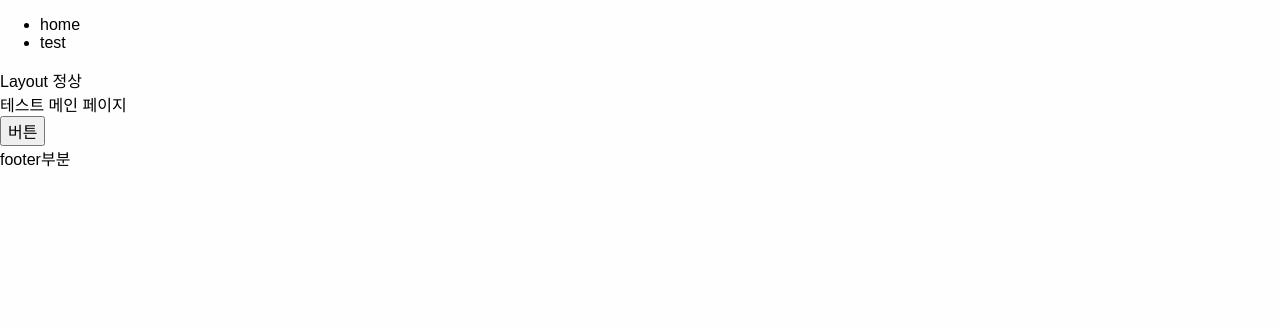
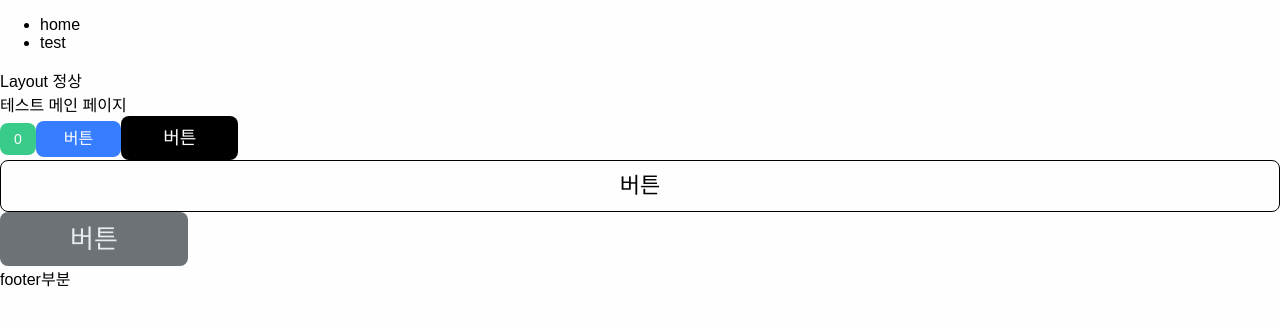
Before and after one commit to Jaewoneeee/study-project, a Next.js app: page /test in a window 1280 px wide. Shown: the top 326 px of the page. Built offline with nearby package versions, Linux system fonts and the light colour scheme.

Commit message:
버튼 컴포넌트 추상화

```diff
--- a/src/@types/global.d.ts
+++ b/src/@types/global.d.ts
@@ -1,3 +1,2 @@
 declare global {}
-type PartialPick<T, K extends keyof T> = Partial<Omit<T, K>> &
-    Required<Pick<T, K>>;
+type PartialPick<T, K extends keyof T> = Partial<Omit<T, K>> & Required<Pick<T, K>>;
--- a/src/components/ui/Button.tsx
+++ b/src/components/ui/Button.tsx
@@ -1,38 +1,123 @@
 import styled from "@emotion/styled";
-import React from "react";
 import { css } from "@emotion/react";
-
 export interface ButtonProps {
-    color: string;
+    variant: "default" | "white" | "green" | "blue";
+    size: "xsmall" | "small" | "medium" | "large" | "xlarge";
     fullWidth: boolean;
-    size: "small" | "medium" | "large";
-    variant: "primary" | "secondary";
-    loading: boolean; // loading 으로 받는데 isLoading 으로 바꿔서 사용할 수 있는 타입 유틸
-    onClick1: () => void;
-    //onClick2: (): void; // 타입스크립트 공변성, 반공변성 => 집합론(수학과 대학원) => 함수형 프로그래밍 => 펑터, 모나드 => Javscript 로 배우는 SICP
+    isLoading: boolean;
+    disabled: boolean;
+    onClick: () => void;
 }
 
-type Props = PartialPick<ButtonProps, "variant" | "size"> &
-    React.HTMLAttributes<HTMLButtonElement>;
+const sizeStyles = (theme: any, size: string) => {
+    switch (size) {
+        case "xsmall":
+            return css`
+                padding: 4px 14px;
+                ${theme.typography.button.xsmall}
+            `;
+        case "small":
+            return css`
+                padding: 4px 28px;
+                ${theme.typography.button.small}
+            `;
+        case "large":
+            return css`
+                padding: 8px 48px;
+                ${theme.typography.button.large}
+            `;
+        case "xlarge":
+            return css`
+                padding: 8px 70px;
+                ${theme.typography.button.xlarge}
+            `;
+        default:
+            return css`
+                padding: 6px 42px;
+                ${theme.typography.button.medium}
+            `;
+    }
+};
 
-type Styled = Required<Pick<Props, "variant">>;
+const variantStyles = (theme: any, variant: string) => {
+    switch (variant) {
+        case "white":
+            return css`
+                background-color: ${theme.colors.neutral[10]};
+                color: ${theme.colors.primary};
+                border: 1px solid ${theme.colors.primary};
+            `;
+        case "green":
+            return css`
+                background-color: ${theme.colors.secondary.green};
+                color: ${theme.colors.neutral[10]};
+                border: none;
+            `;
+        case "blue":
+            return css`
+                background-color: ${theme.colors.secondary.blue};
+                color: ${theme.colors.neutral[10]};
+                border: none;
+            `;
+        default:
+            return css`
+                background-color: ${theme.colors.primary};
+                color: ${theme.colors.neutral[10]};
+                border: none;
+            `;
+    }
+};
 
-export default function Button({
-    children,
-    color,
-    //variant = "priamry",
-    ...props
-}: React.PropsWithChildren<Props>) {
+const loadingStyles = css`
+    opacity: 0.6;
+    pointer-events: none;
+`;
+
+const disabledStyles = (theme: any) => {
+    return css`
+        background-color: ${theme.colors.neutral[40]};
+        color: ${theme.colors.neutral[30]};
+        cursor: not-allowed;
+    `;
+};
+
+type Props = PartialPick<ButtonProps, "variant" | "size"> & React.HTMLAttributes<HTMLButtonElement>;
+//type Styled = Required<Pick<Props, "variant" | "size">>; //중복
+
+export default function Button({ children, variant, size, ...props }: React.PropsWithChildren<Props>) {
+    const handleClick = () => {
+        if (!props.isLoading && !props.disabled && props.onClick) {
+            props.onClick();
+        }
+    };
+
     return (
-        // <CustomButton color={color} {...props}>
-        //     {children}
-        // </CustomButton>
-        <Wrapper variant={"primary"}>{children}</Wrapper>
+        <Wrapper variant={variant} size={size} onClick={handleClick} {...props}>
+            {props.isLoading ? " 로딩중..." : children}
+        </Wrapper>
     );
 }
 
-const Wrapper = styled.button<Styled>`
-    ${({ theme, variant }) => {
-        return theme.colors;
-    }}
+const Wrapper = styled.button<Props>`
+    ${({ theme, size, variant, fullWidth, isLoading, disabled }) => css`
+        ${sizeStyles(theme, size)}
+        ${variantStyles(theme, variant)}
+        ${fullWidth && `width: 100%;`}
+        ${isLoading && loadingStyles}
+        ${disabled && disabledStyles(theme)}
+
+        border-radius: 8px;
+        cursor: pointer;
+
+        &:not(:disabled) {
+            &:hover {
+                opacity: 0.8;
+            }
+
+            &:active {
+                opacity: 0.6;
+                transform: scale(0.98);
+            }
+        }
+    `}
 `;
--- a/src/pages/test/index.tsx
+++ b/src/pages/test/index.tsx
@@ -1,10 +1,39 @@
+"use client";
 import Button from "@/components/ui/Button";
+import { useEffect, useState } from "react";
 
 export default function TestPage() {
+    const [count, setCount] = useState(0);
+    const [loadingTest, setLoadingTest] = useState(true);
+
+    const plusCount = () => {
+        setCount(count + 1);
+    };
+
+    useEffect(() => {
+        setTimeout(() => {
+            setLoadingTest(false);
+        }, 3000);
+    }, []);
+
     return (
         <>
             <div>테스트 메인 페이지</div>
-            <Button variant={"primary"} size={"small"}>
+
+            <Button variant={"green"} size={"xsmall"} onClick={plusCount}>
+                {count}
+            </Button>
+            <Button variant={"blue"} size={"small"}>
+                버튼
+            </Button>
+            <Button variant={"default"} size={"medium"} isLoading={loadingTest}>
+                버튼
+            </Button>
+            <Button variant={"white"} size={"large"} fullWidth>
+                버튼
+            </Button>
+
+            <Button variant={"green"} size={"xlarge"} disabled>
                 버튼
             </Button>
         </>
```
